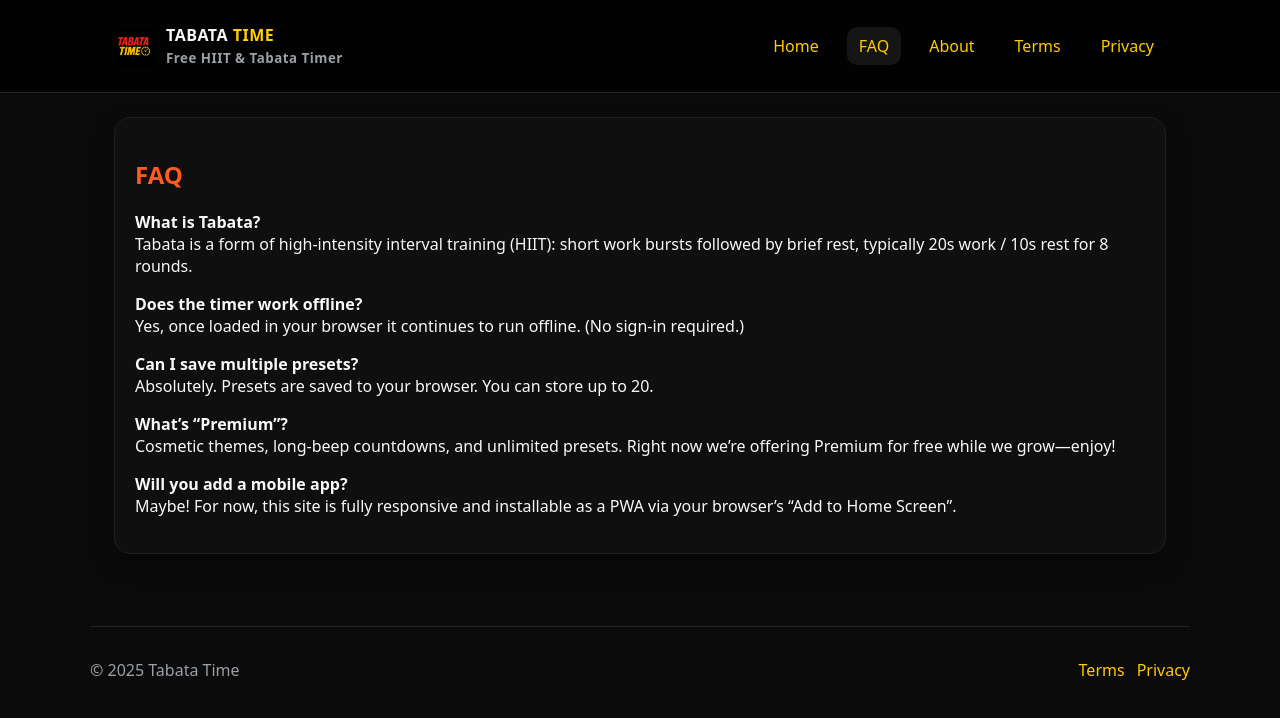
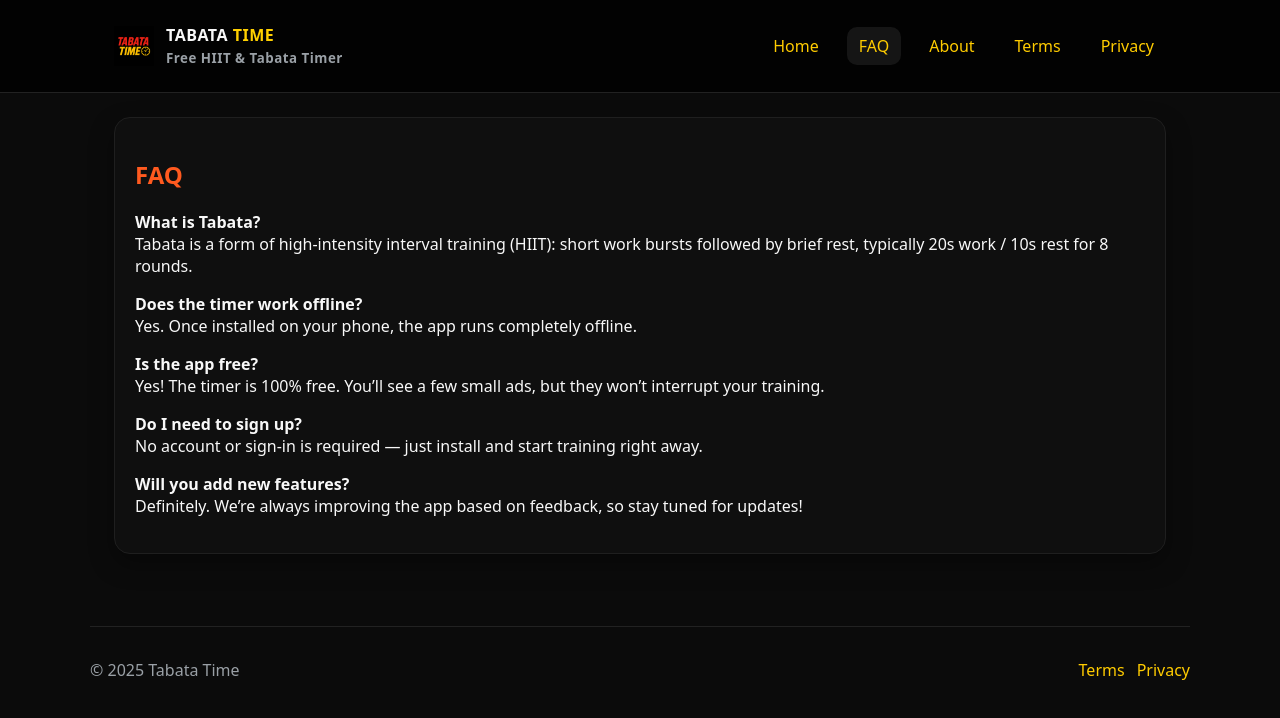
Before and after one commit to Khaahir/tabatatime, a React (Vite) app: page /faq in a window 1280 px wide. Shown: the top 718 px of the page. Built offline with nearby package versions, Linux system fonts and the light colour scheme.

Commit message:
updated text

```diff
--- a/src/pages/About.tsx
+++ b/src/pages/About.tsx
@@ -1,12 +1,21 @@
 import React from 'react'
 
-export default function About(){
+export default function About() {
   return (
     <div className="card">
       <h2>About the App</h2>
-      <p>Tabata Time is a minimal, high‑contrast timer built for quick workouts anywhere—home, gym, or park. The theme matches our bold logo: red power, yellow focus, black background.</p>
-      <p>Features include warm‑up/cool‑down, keyboard controls, end‑of‑round beeps, progress bar, and browser‑saved presets.</p>
-      <p>We keep it fast and free, with optional premium extras as a thank‑you to supporters.</p>
+      <p>
+        Tabata Time is a simple, high-contrast timer designed for quick workouts anywhere —
+        at home, in the gym, or outdoors. The design matches our bold style:
+        red for power, yellow for focus, and a black background for clarity.
+      </p>
+      <p>
+        Features include customizable work/rest rounds, warm-up and cool-down options,
+        end-of-round beeps, and a clear progress bar to keep you on track.
+      </p>
+      <p>
+        The app is always free. You’ll see a few small ads, but they won’t disturb your training.
+      </p>
     </div>
   )
 }
--- a/src/pages/FAQ.tsx
+++ b/src/pages/FAQ.tsx
@@ -1,14 +1,35 @@
 import React from 'react'
 
-export default function FAQ(){
+export default function FAQ() {
   return (
     <div className="card">
       <h2>FAQ</h2>
-      <p><b>What is Tabata?</b><br/>Tabata is a form of high‑intensity interval training (HIIT): short work bursts followed by brief rest, typically 20s work / 10s rest for 8 rounds.</p>
-      <p><b>Does the timer work offline?</b><br/>Yes, once loaded in your browser it continues to run offline. (No sign‑in required.)</p>
-      <p><b>Can I save multiple presets?</b><br/>Absolutely. Presets are saved to your browser. You can store up to 20.</p>
-      <p><b>What’s “Premium”?</b><br/>Cosmetic themes, long‑beep countdowns, and unlimited presets. Right now we’re offering Premium for free while we grow—enjoy!</p>
-      <p><b>Will you add a mobile app?</b><br/>Maybe! For now, this site is fully responsive and installable as a PWA via your browser’s “Add to Home Screen”.</p>
+
+      <p>
+        <b>What is Tabata?</b><br />
+        Tabata is a form of high-intensity interval training (HIIT): short work bursts followed by
+        brief rest, typically 20s work / 10s rest for 8 rounds.
+      </p>
+
+      <p>
+        <b>Does the timer work offline?</b><br />
+        Yes. Once installed on your phone, the app runs completely offline.
+      </p>
+
+      <p>
+        <b>Is the app free?</b><br />
+        Yes! The timer is 100% free. You’ll see a few small ads, but they won’t interrupt your training.
+      </p>
+
+      <p>
+        <b>Do I need to sign up?</b><br />
+        No account or sign-in is required — just install and start training right away.
+      </p>
+
+      <p>
+        <b>Will you add new features?</b><br />
+        Definitely. We’re always improving the app based on feedback, so stay tuned for updates!
+      </p>
     </div>
   )
 }
```
